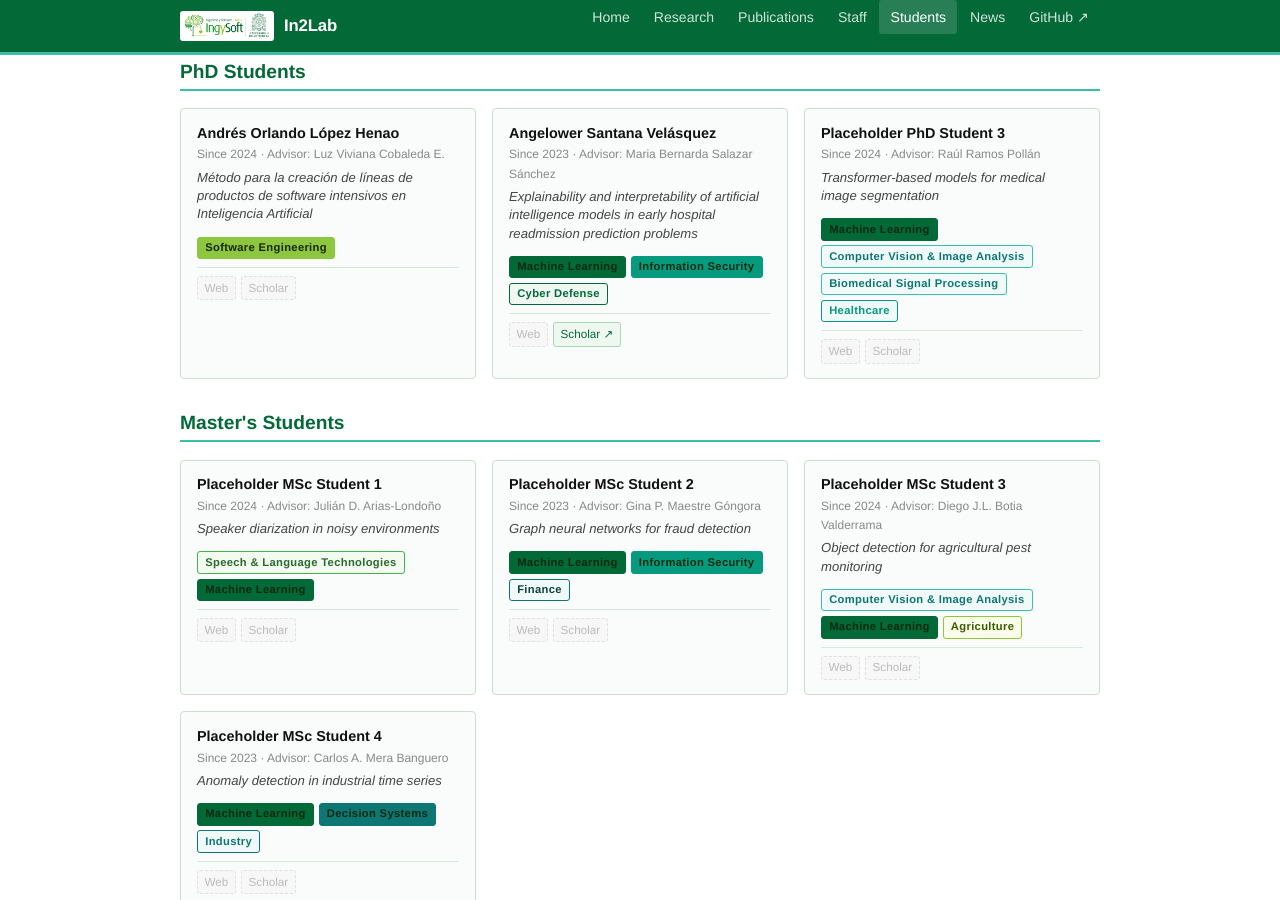
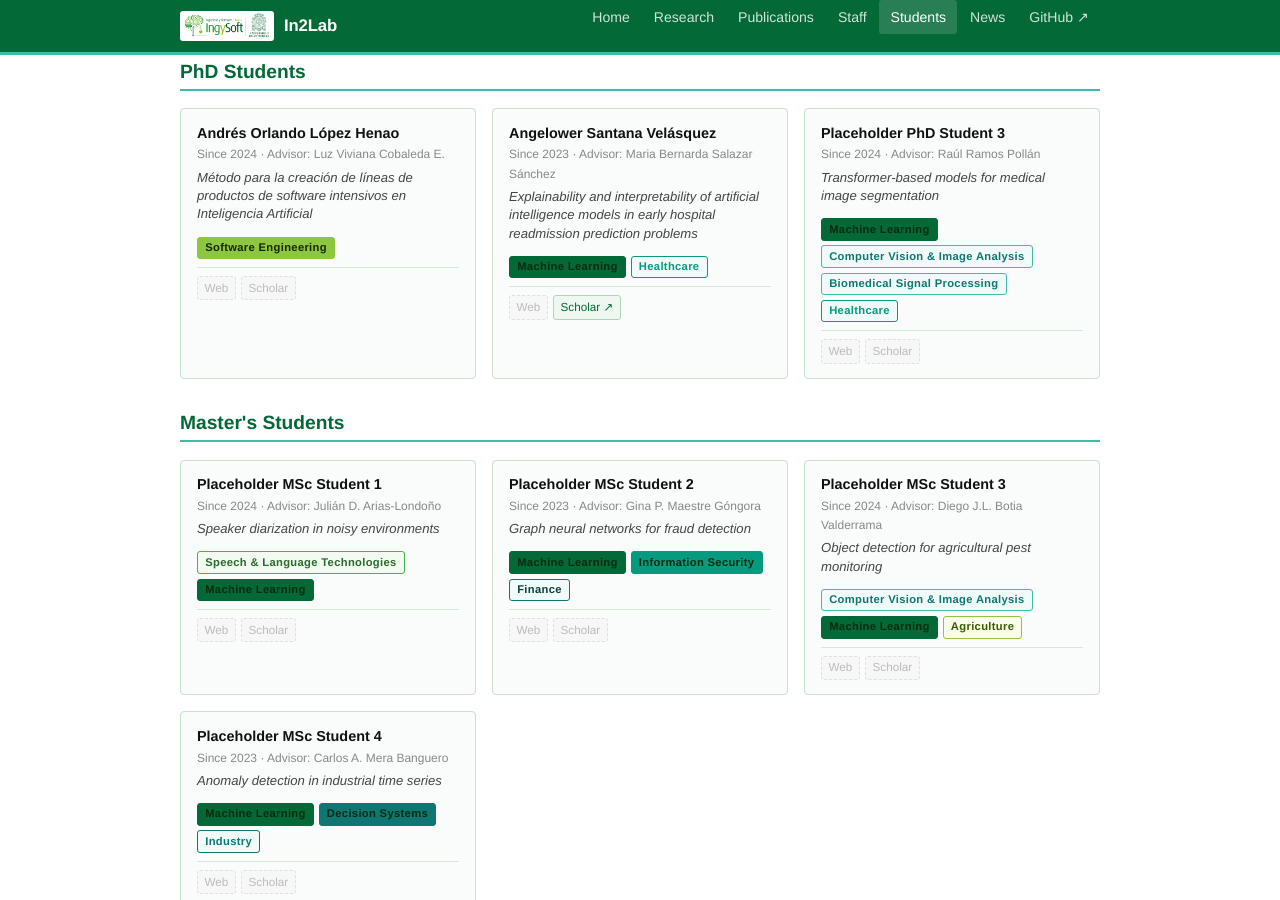
Before and after one commit to IN2LABUDEA/IN2LABUDEA.github.io, a Jekyll site: the page built from students.html, in a window 1280 px wide and 900 px high, scrolled down 451 px. Built offline with Jekyll 4.4.1, drawn with Linux system fonts in a browser that asks for light colours.

Commit message:
added students

```diff
--- a/_data/students.yml
+++ b/_data/students.yml
@@ -33,7 +33,7 @@ current:
       started: 2023
       topic:   "Explainability and interpretability of artificial intelligence models in early hospital readmission prediction problems"
       advisor: "Maria Bernarda Salazar Sánchez"
-      tags:    [ml, security, cyberdef]
+      tags:    [ml, healthcare]
       web:     null
       scholar: https://scholar.google.com/citations?user=JasmIU4AAAAJ&hl
 
```
